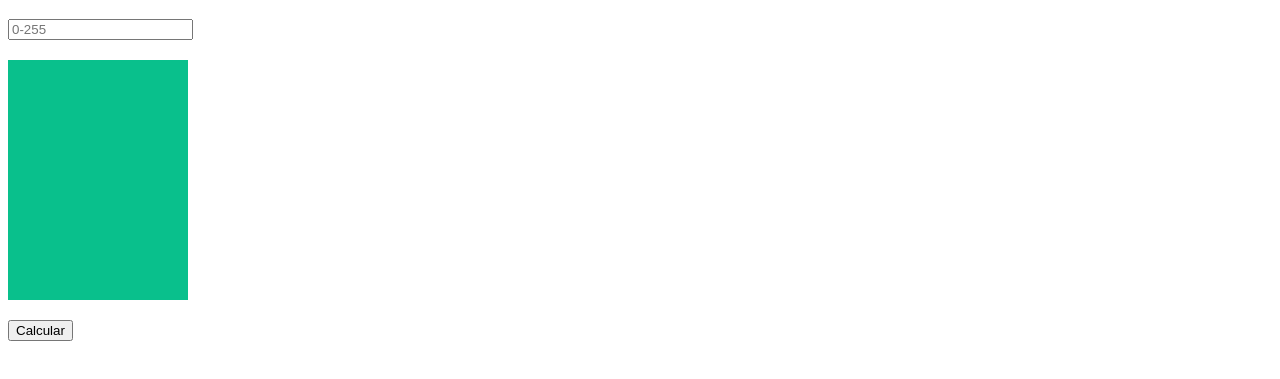
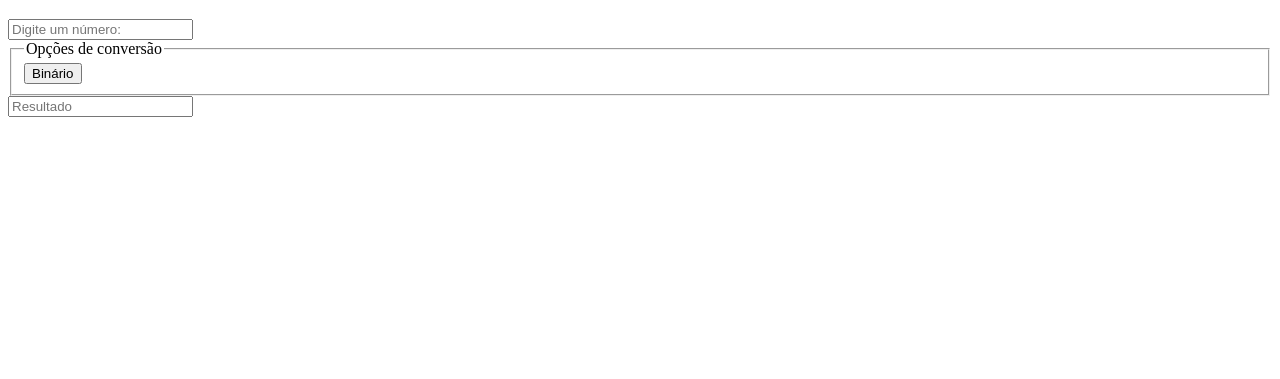
Before and after one commit to jonasestanislau/Exercicios, a plain HTML site: page CalculadoraBinaria/index.html in a window 1280 px wide. Shown: the part 61-440 px from the top of the page. Drawn offline with Linux system fonts and the light colour scheme.

Commit message:
Update index.html

```diff
--- a/CalculadoraBinaria/index.html
+++ b/CalculadoraBinaria/index.html
@@ -13,45 +13,18 @@
     </header>
     <main>
         <form>
-            <input type="text" id="valor" placeholder="0-255">
-            <div id="resultado"></div>
-            <button id="btn" onclick="converte()" type="button">Calcular</button>
+            <input type="text" id="campoNumero" placeholder="Digite um número:">
+            <fieldset>
+                <legend>Opções de conversão</legend>
+                <label for="convertBIN">
+                    <input type="button" name="optionConvert" id="convertBIN" class="radioButtons" onclick="binario()" value="Binário">
+                </label>
+            </fieldset>
+            <input type="text" placeholder="Resultado" id="campoResultado">
         </form>
     </main>
     <script>
-        function converte() {
-            let valor = document.getElementById('valor');
-            let resultado = document.getElementById('resultado');
 
-            let campoValor = Number(valor.value);
-            let campoRes = Number(resultado.value);
-            let bin = campoValor.toString(16);
-            if(bin != Number) {
-                resultado.innerText = bin.toUpperCase();
-            }
-            else {
-                resultado.innerText = bin;
-            }
-        }
-
-        /*
-            colocar:
-            - campo para digitar o numero
-            - campo para exibir o resultado
-            - radios buttons [BIN, OCT, DEC, HEX], onde esses vão alterar os valores a serem exibidos
-            -> verificações
-               - o campo não pode ser vázio
-               - não pod ser negativo
-               - colocar um total mínimo de caracteres para o campo
-
-        */
-
-
-
-
-        console.log(valor)
-        console.log(resultado)
-        // console.log(botao)
     </script>
 </body>
 </html>
```
